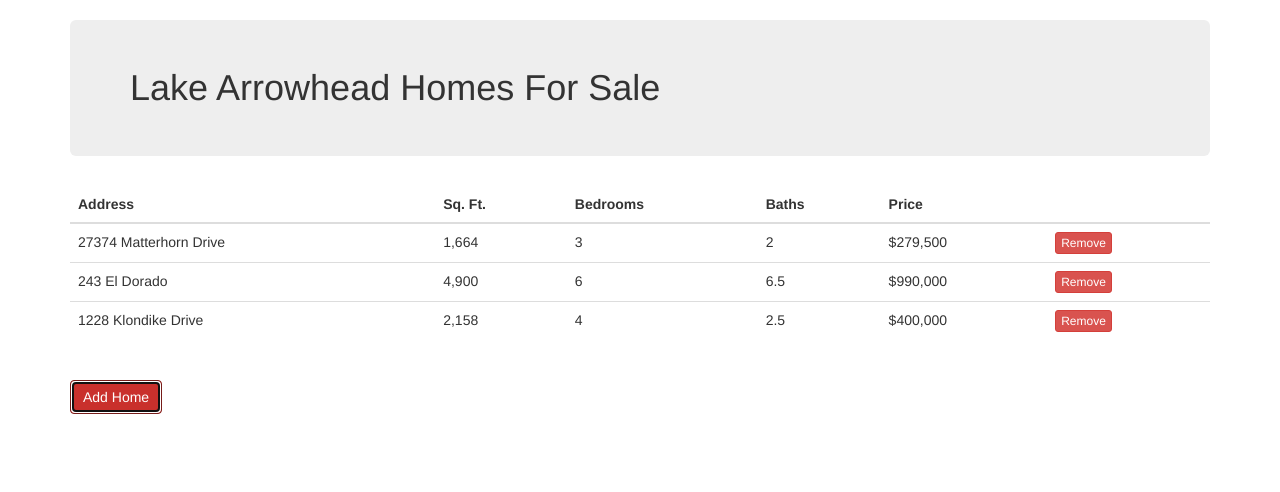
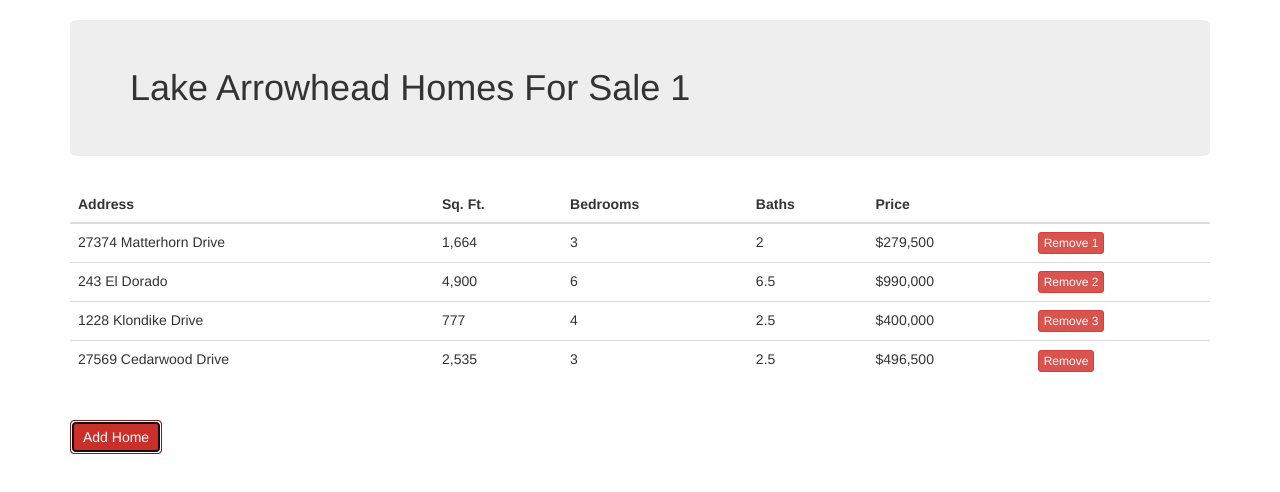
Before and after one commit to primaulia/bootstrap-ref, a plain HTML site: page index.html in a window 1280 px wide. Both pictures are taken after a click on the button "Add Home". Drawn offline with nearby package versions, Linux system fonts and the light colour scheme.

Commit message:
latest update on the jquery lab

```diff
--- a/index.html
+++ b/index.html
@@ -29,7 +29,7 @@
         <td>3</td>
         <td>2</td>
         <td>$279,500</td>
-        <td><button class="btn btn-xs btn-danger">Remove</button></td>
+        <td><button class="btn btn-xs btn-danger">Remove 1</button></td>
       </tr>
       <tr>
         <td>243 El Dorado</td>
@@ -37,7 +37,7 @@
         <td>6</td>
         <td>6.5</td>
         <td>$990,000</td>
-        <td><button class="btn btn-xs btn-danger">Remove</button></td>
+        <td><button class="btn btn-xs btn-danger">Remove 2</button></td>
       </tr>
       <tr>
         <td>1228 Klondike Drive</td>
@@ -45,13 +45,15 @@
         <td>4</td>
         <td>2.5</td>
         <td>$400,000</td>
-        <td><button class="btn btn-xs btn-danger">Remove</button></td>
+        <td><button class="btn btn-xs btn-danger">Remove 3</button></td>
       </tr>
+
+
     </tbody>
   </table>
   <br>
   <button id="addHome" class="btn btn-danger">Add Home</button>
-  <script src="https//code.jquery.com/jquery-2.1.4.min.js"></script>
+  <script src="https://code.jquery.com/jquery-2.2.4.min.js" integrity="sha256-BbhdlvQf/xTY9gja0Dq3HiwQF8LaCRTXxZKRutelT44=" crossorigin="anonymous"></script>
   <script src="js/app.js"></script>
 </body>
 
--- /dev/null
+++ b/js/app.js
@@ -0,0 +1,144 @@
+$(document).ready(function () {
+  // select the first home
+
+  var $h1 = $('h1')
+
+  // get the parents
+  var $firstHome = $('tr').eq(1)
+
+  // get the children
+  var $allTDinFirstHome = $firstHome.children()
+
+  // console.log($firstHome.html(), $firstHome.children())
+  // console.log($allTDinFirstHome.eq(0).html())
+
+  // change the children html/text content
+
+  // getting the last row => parent
+  var $lastHome = $('tr').eq(3)
+  var $lastHomeChild = $lastHome.children()
+
+  // console.log($lastHomeChild.children('button'))
+  // console.log('last home sqft is ' + $lastHomeChild.eq(1).text() )
+
+  // console.log('last home sqft is now ' + $lastHomeChild.eq(1).text() )
+
+  // event listener
+  var $allButtons = $('button')
+
+  // jqueryObj.on( eventNameinString, callback )
+  $allButtons.on('click', btnClick)
+  var counter = 0
+
+  function btnClick () {
+    // alert('button is clicked')
+    counter += 1
+
+    var $h2 = $('<h2>')
+    $h2.text(counter)
+    // $('body').prepend($h2)
+
+    $h1.text('Lake Arrowhead Homes For Sale ' + counter)
+    $lastHomeChild.eq(1).text('777')
+  }
+
+  var $row = $('tbody')
+
+  // console.log( '$rowButton is ' + typeof $rowButton )
+
+  $row.on('click', 'button', function () {
+    // console.log( $(this).parents('tr').html() )
+    // console.log(this.parents);
+    $(this).parents('tr').fadeOut(function() {
+      $(this).remove()
+    })
+
+    // alert('click from button inside the row')
+
+    // get the button text, the one currently clicked
+    // var textInsideTheButton = $(this).text()
+    //
+    // // create new button
+    // var $newButton = $('<button>')
+    //
+    // // modify the text inside this new button
+    // $newButton.text(textInsideTheButton)
+    // $newButton.addClass('btn btn-lg btn-success')
+    //
+    // // append to ?? BODY
+    // // $('body').append($newButton)
+    // // $('h1').append($newButton)
+    //
+    // var $buttonParent = $(this).parents('tr')
+  // console.log( $buttonParent.html() )
+
+    // alert('button clicked');
+
+    // get the parent 'tr' of this button?
+
+  })
+
+  //
+  // var prima = {
+  //   name: 'Prima',
+  //
+  //   getName: function() {
+  //     console.log( 'this object name is ' + this.name )
+  //   }
+  // }
+
+  var $addHome = $('#addHome')
+  var newHomeObj = {
+    address: "27569 Cedarwood Drive",
+    sf: "2,535",
+    bedrooms: 3,
+    baths: 2.5,
+    price: "$496,500"
+  };
+
+  var newHomes = [
+    {address: "27569 Cedarwood Drive", sf: "2,535", bedrooms: 3, baths: 2.5, price: "$496,500"},
+    {address: "316 Annandale Drive", sf: "1,326", bedrooms: 4, baths: 2, price: "$275,000"},
+  ]
+
+  $addHome.on('click', addNewHome)
+
+  function addNewHome () {
+    var $row = $('<tr>')
+
+    // var tds = '<td>' + newHomeObj.address + '</td>' +
+    //           '<td>' + newHomeObj.sf + '</td>' +
+    //           '<td>' + newHomeObj.bedrooms + '</td>' +
+    //           '<td>' + newHomeObj.baths + '</td>' +
+    //           '<td>' + newHomeObj.price + '</td>' +
+    //           '<td><button class="btn btn-xs btn-danger">Remove</button>'
+    // $row.html( tds );
+
+    // for(var i = 0; i < 6; i++) {
+    //   var $addNewTd = $('<td>')
+    //
+    //   switch (i) {
+    //     case 0:
+    //       $addNewTd.text(newHomeObj.address)
+    //     break
+    //     case 1:
+    //       $addNewTd.text(newHomeObj.sf)
+    //     break
+    //     case 2:
+    //       $addNewTd.text(newHomeObj.bedrooms)
+    //     break
+    //   }
+    //
+    //   $row.append($addNewTd)
+    // }
+
+    for (var detail in newHomeObj) {
+      var $cell = $('<td>')
+      $cell.text(newHomeObj[detail])
+      $row.append( $cell )
+    }
+
+    $row.append('<td><button class="btn btn-xs btn-danger">Remove</button></td>')
+    $('tbody').append($row)
+  }
+})
```
